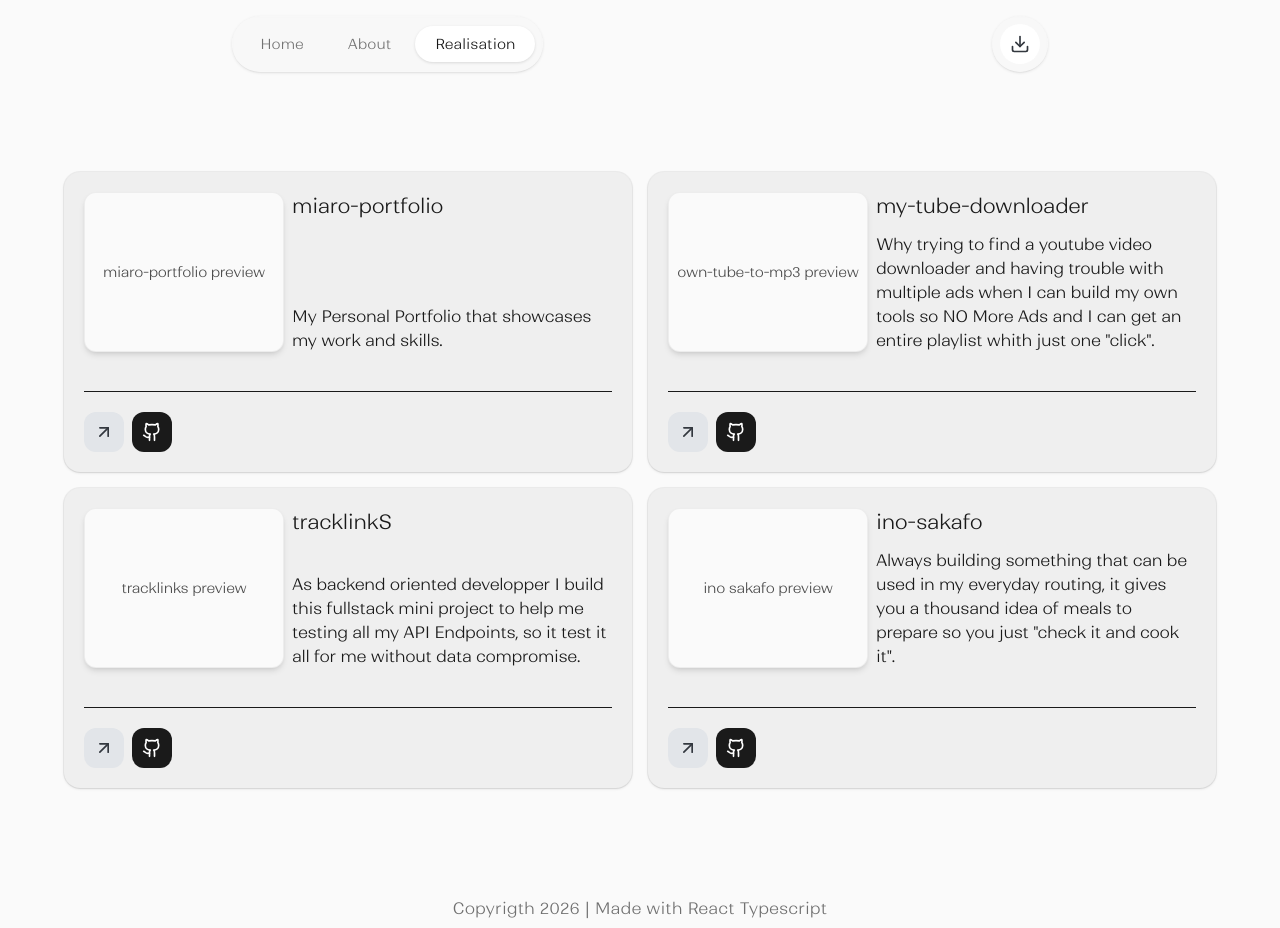
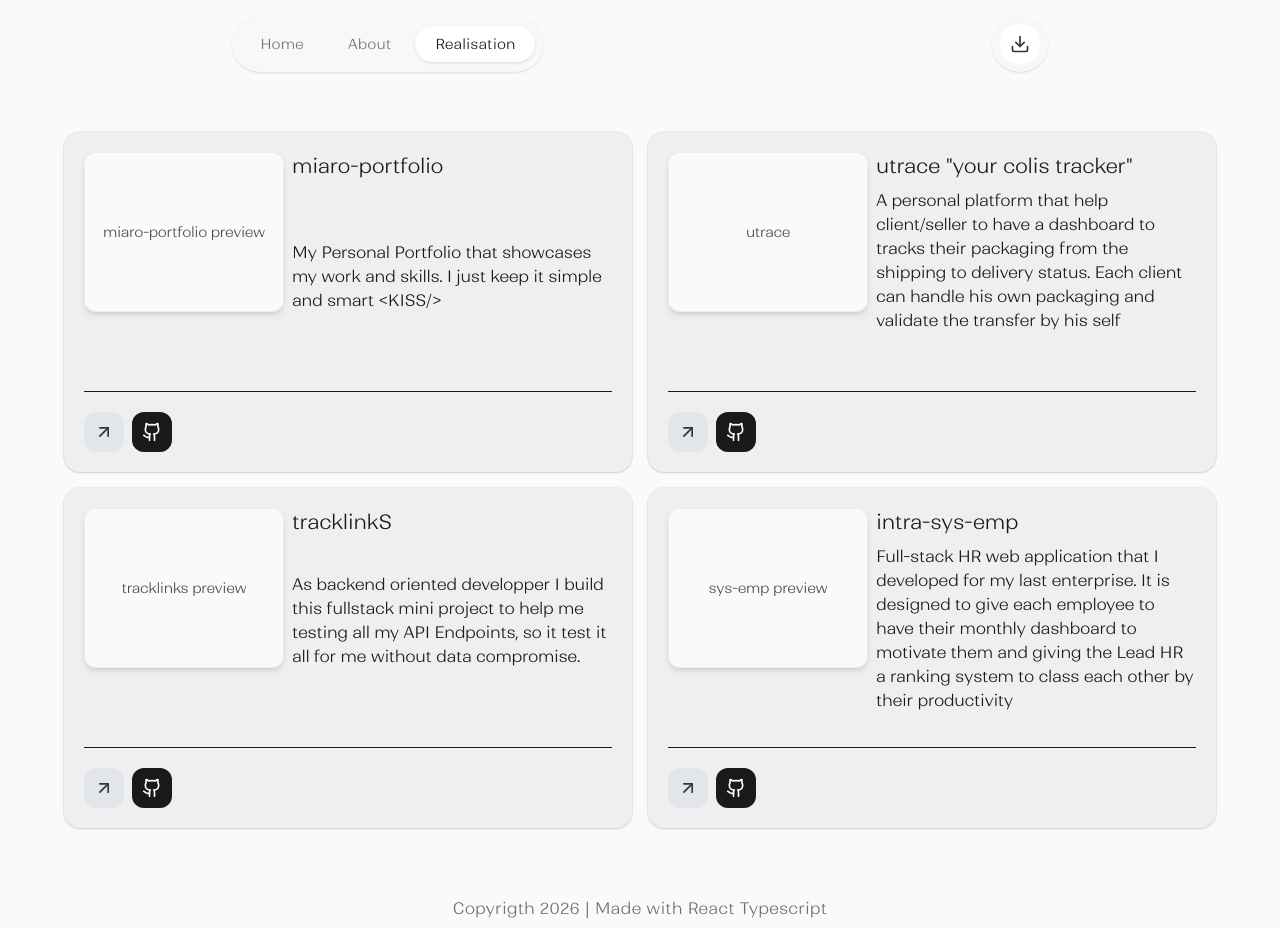
Before and after one commit to Miarotianastephan/miaro-portfolio, a React (Vite) app: page /realisation in a window 1280 px wide. Built offline with nearby package versions, Linux system fonts and the light colour scheme.

Commit message:
Completing some blank section in the portfolio
- Add details about realisation

```diff
--- a/src/components/ProjectCard.tsx
+++ b/src/components/ProjectCard.tsx
@@ -66,7 +66,7 @@ export const ProjectCard = ({
 
     return (
         <motion.div
-            className={`flex min-h-75 flex-col justify-between rounded-2xl bg-surface-dim-bright p-5 shadow-sm ring-1 ring-black/5 tracking-tight ${className}`}
+            className={`flex min-h-85 flex-col justify-between rounded-2xl bg-surface-dim-bright p-5 shadow-sm ring-1 ring-black/5 tracking-tight ${className}`}
             initial={animation.initial}
             animate={animation.animate}
             transition={animation.transition}
--- a/src/pages/Realisation.tsx
+++ b/src/pages/Realisation.tsx
@@ -12,32 +12,46 @@ export const Realisation = () => {
     const projects = [
         {
             title: 'miaro-portfolio',
-            description: 'My Personal Portfolio that showcases my work and skills.',
+            description: 'My Personal Portfolio that showcases my work and skills. I just keep it simple and smart <KISS/>',
             imageAlt: "miaro-portfolio preview",
-            projectUrl: '#',
-            githubUrl: 'https://www.linkedin.com/in/ramanantsoa-sam/',
+            projectUrl: 'https://miaro-portfolio-ten.vercel.app/',
+            githubUrl: 'https://github.com/Miarotianastephan/miaro-portfolio',
         },
         {
-            title: 'my-tube-downloader',
-            description: 'Why trying to find a youtube video downloader and having trouble with multiple ads when I can build my own tools so NO More Ads and I can get an entire playlist whith just one "click".',
-            imageAlt: "own-tube-to-mp3 preview",
-            projectUrl: '#',
-            githubUrl: 'https://www.linkedin.com/in/ramanantsoa-sam/',
+            title: 'utrace "your colis tracker"',
+            description: 'A personal platform that help client/seller to have a dashboard to tracks their packaging from the shipping to delivery status. Each client can handle his own packaging and validate the transfer by his self',
+            imageAlt: "utrace",
+            projectUrl: 'https://utrace.vercel.app/',
+            githubUrl: 'https://github.com/Miarotianastephan/u-trace',
         },
         {
             title: 'tracklinkS',
             description: 'As backend oriented developper I build this fullstack mini project to help me testing all my API Endpoints, so it test it all for me without data compromise.',
             imageAlt: "tracklinks preview",
             projectUrl: '#',
-            githubUrl: 'https://www.linkedin.com/in/ramanantsoa-sam/',
+            githubUrl: 'https://github.com/Miarotianastephan/tracklinks-backend',
         },
         {
-            title: 'ino-sakafo',
-            description: 'Always building something that can be used in my everyday routing, it gives you a thousand idea of meals to prepare so you just "check it and cook it".',
-            imageAlt: "ino sakafo preview",
+            title: 'intra-sys-emp',
+            description: 'Full-stack HR web application that I developed for my last enterprise. It is designed to give each employee to have their monthly dashboard to motivate them and giving the Lead HR a ranking system to class each other by their productivity',
+            imageAlt: "sys-emp preview",
             projectUrl: '#',
-            githubUrl: 'https://www.linkedin.com/in/ramanantsoa-sam/',
+            githubUrl: 'https://github.com/Miarotianastephan/sys-emp',
         },
+        // {
+        //     title: 'my-tube-downloader',
+        //     description: 'Why trying to find a youtube video downloader and having trouble with multiple ads when I can build my own tools so NO More Ads and I can get an entire playlist whith just one "click".',
+        //     imageAlt: "own-tube-to-mp3 preview",
+        //     projectUrl: '#',
+        //     githubUrl: 'https://www.linkedin.com/in/ramanantsoa-sam/',
+        // },
+        // {
+        //     title: 'ino-sakafo',
+        //     description: 'Always building something that can be used in my everyday routing, it gives you a thousand idea of meals to prepare so you just "check it and cook it".',
+        //     imageAlt: "ino sakafo preview",
+        //     projectUrl: '#',
+        //     githubUrl: 'https://www.linkedin.com/in/ramanantsoa-sam/',
+        // },
     ]
 
     return (
```
